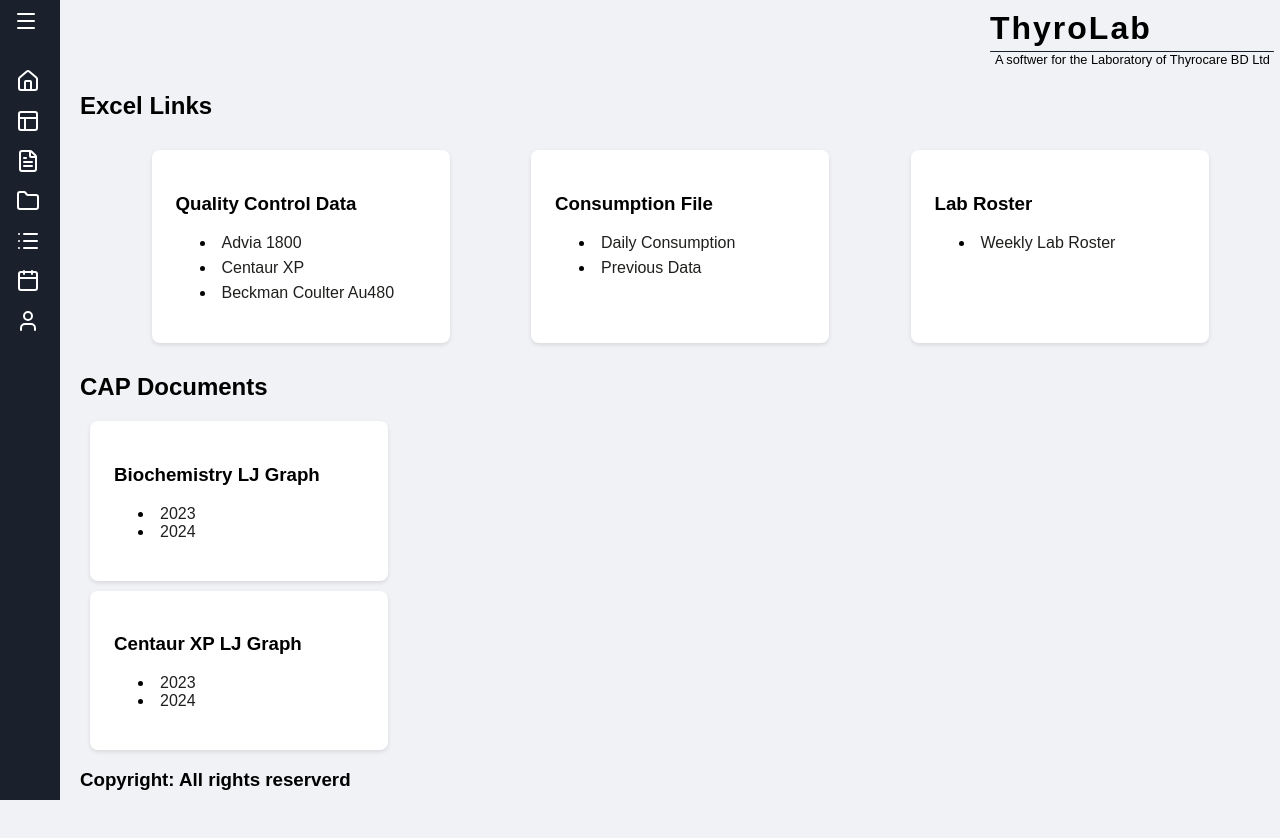
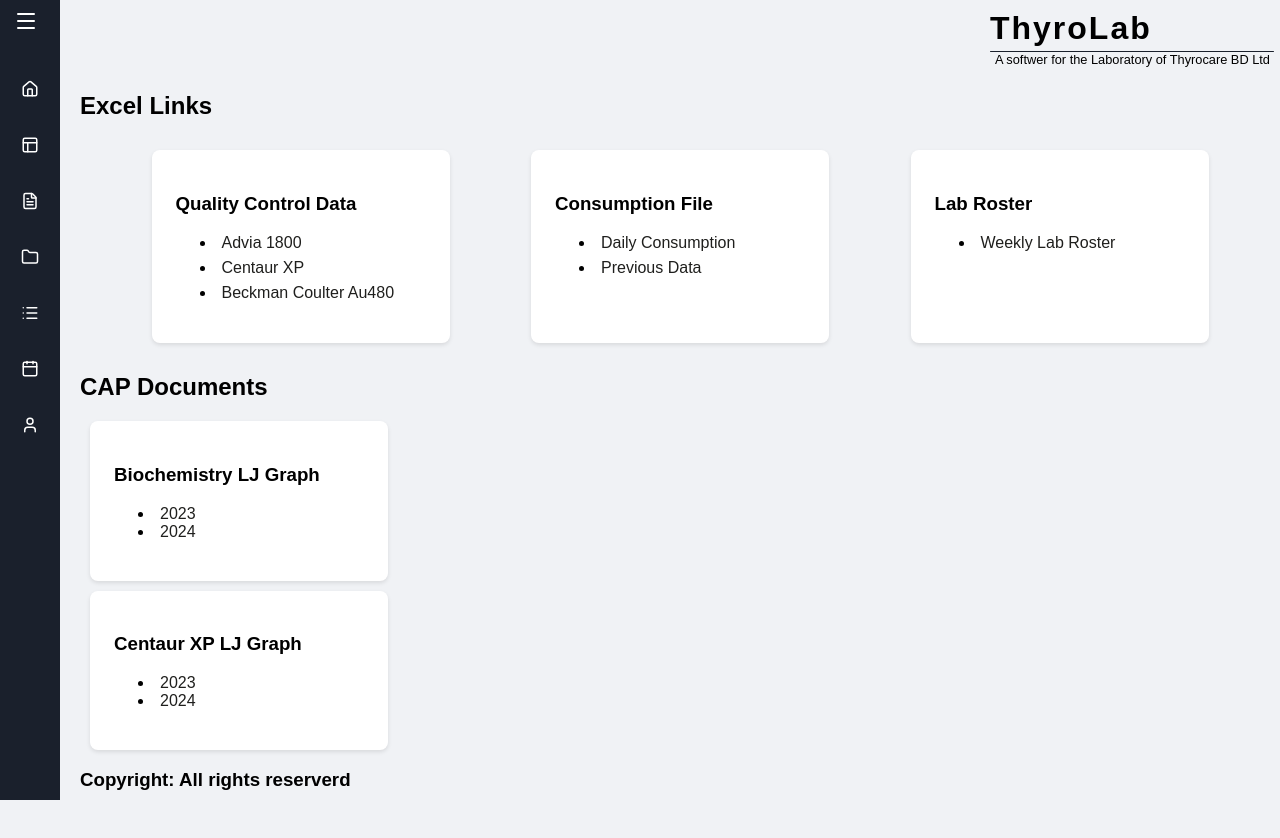
Before and after one commit to Thyrocarebd/.thyrolab, a plain HTML site: page index.html in a window 1280 px wide. Drawn offline with nearby package versions, Linux system fonts and the light colour scheme.

Commit message:
Update styles.css

```diff
--- a/styles.css
+++ b/styles.css
@@ -5,6 +5,7 @@
     display: flex;
     background-color: #f0f2f5;
 }
+
 
 header{
     display: flex;
@@ -124,18 +125,22 @@
     padding: 0.5rem 1rem;
 }
 
-nav ul li a {
+.sidebar nav ul li a {
     color: rgb(255, 255, 255);
     text-decoration: none;
+  padding: 8px 5px;
     display: flex;
     align-items: center;
     border-radius: 8px;
-    transition: background-color 0.3s ease, padding 0.3s ease, margin 0.3s ease;
+    transition: all 0.3s ease;
 }
 
 nav ul li a:hover {
     background-color: #2c3e50;
-    padding: 4px 10px;
+  paddding: 5px 10px;
+  scale: 1.1;
+
+
     border-radius: 8px;
 
 }
```
